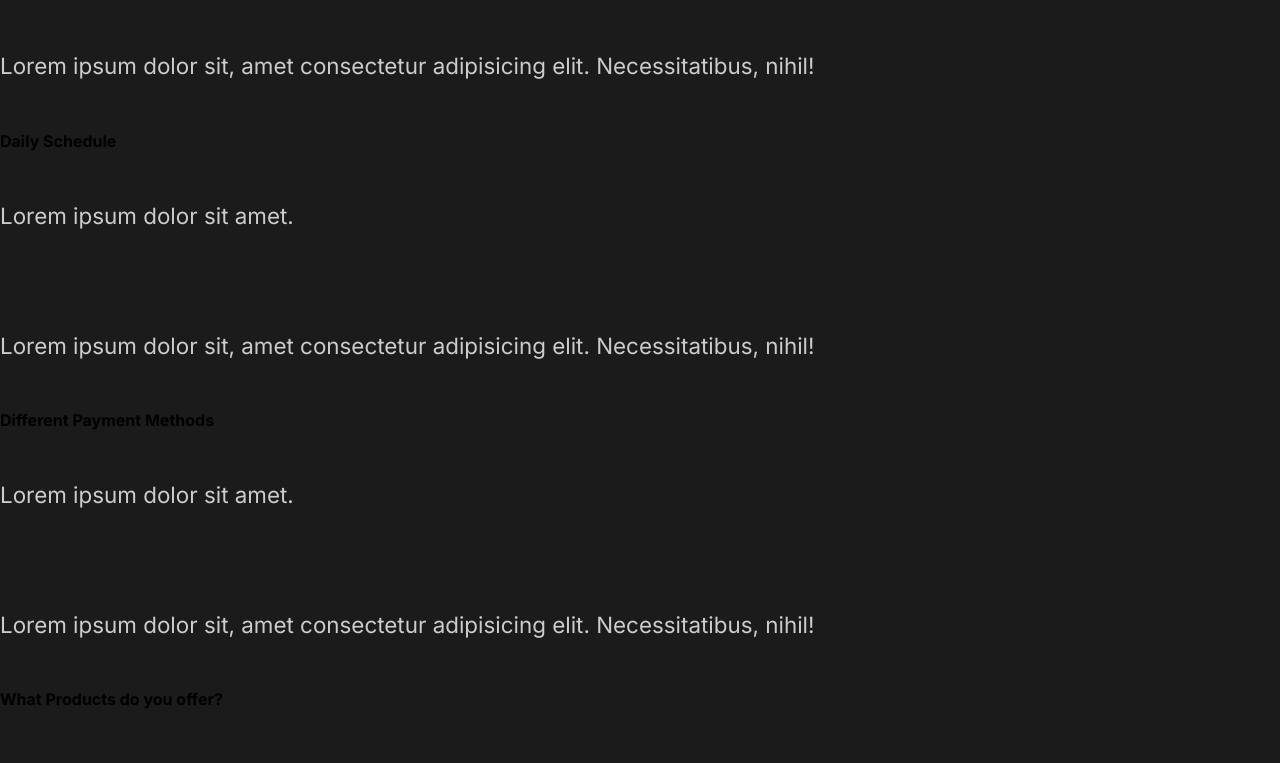
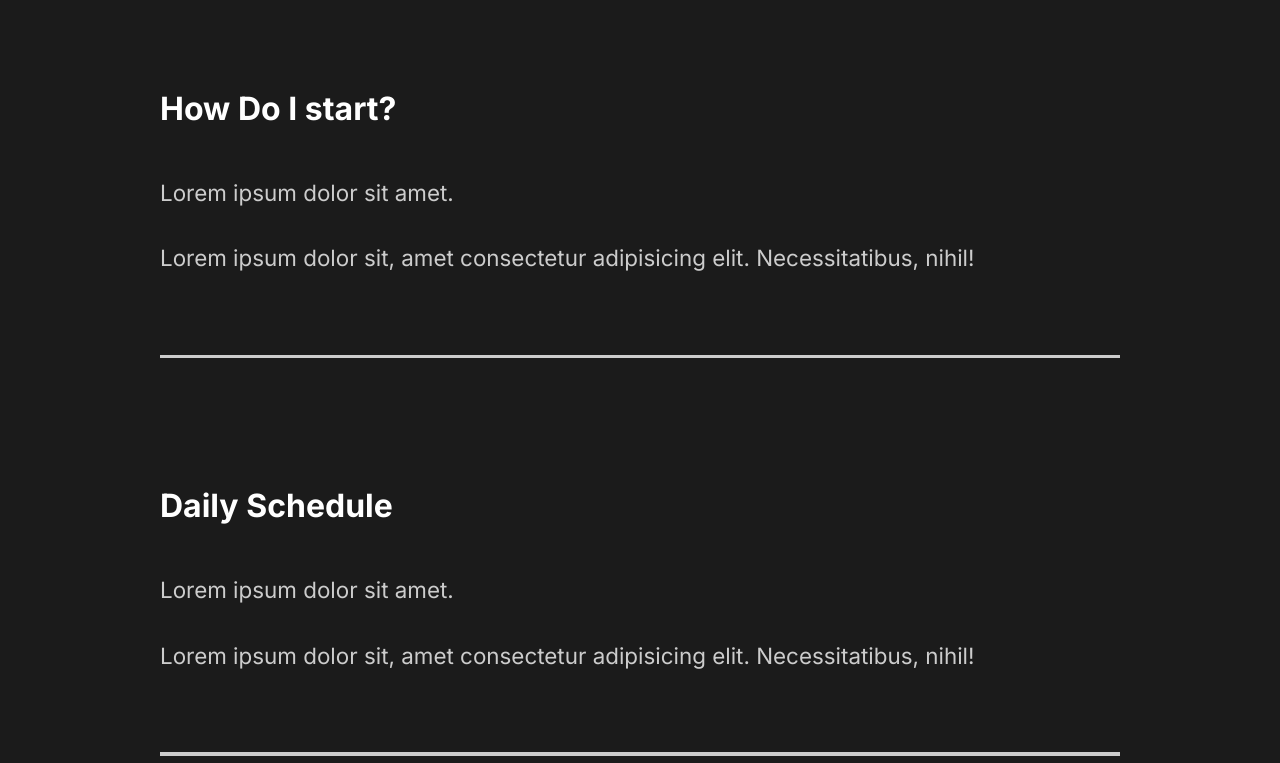
Before and after one commit to urbutisj/react-portfolio-project, a React (Create React App) app: page / in a window 1280 px wide. Shown: the part 2296-3059 px from the top of the page. Built offline with nearby package versions, Linux system fonts and the light colour scheme.

Commit message:
7. FAQ Section Styling

```diff
--- a/src/components/FaqSection.js
+++ b/src/components/FaqSection.js
@@ -1,39 +1,73 @@
 import React from 'react';
+
+import styled from 'styled-components';
+import {About} from '../styles';
 
 const FaqSection = () => {
     return (
-        <div className="faq">
+        <Faq>
             <h2>Any Questions <span>FAQ</span></h2>
-            <div className="questions">
+            <div className="question">
                 <h4>How Do I start?</h4>
                 <div className="answer">
                     <p>Lorem ipsum dolor sit amet.</p>
                     <p>Lorem ipsum dolor sit, amet consectetur adipisicing elit. Necessitatibus, nihil!</p>
                 </div>
+                <div className="faq-line"></div>
             </div>
-            <div className="questions">
+            <div className="question">
                 <h4>Daily Schedule</h4>
                 <div className="answer">
                     <p>Lorem ipsum dolor sit amet.</p>
                     <p>Lorem ipsum dolor sit, amet consectetur adipisicing elit. Necessitatibus, nihil!</p>
                 </div>
+                <div className="faq-line"></div>
             </div>
-            <div className="questions">
+            <div className="question">
                 <h4>Different Payment Methods</h4>
                 <div className="answer">
                     <p>Lorem ipsum dolor sit amet.</p>
                     <p>Lorem ipsum dolor sit, amet consectetur adipisicing elit. Necessitatibus, nihil!</p>
                 </div>
+                <div className="faq-line"></div>
             </div>
-            <div className="questions">
+            <div className="question">
                 <h4>What Products do you offer?</h4>
                 <div className="answer">
                     <p>Lorem ipsum dolor sit amet.</p>
                     <p>Lorem ipsum dolor sit, amet consectetur adipisicing elit. Necessitatibus, nihil!</p>
                 </div>
+                <div className="faq-line"></div>
             </div>
-        </div>
-    )
-}
+        </Faq>
+    );
+};
+
+const Faq = styled(About)`
+    display: block;
+    span {
+        display: block;
+    }
+    h2 {
+        padding-bottom: 2rem;
+        font-weight: lighter;
+    }
+    .faq-line {
+        background: #ccc;
+        height: 0.2rem;
+        margin: 2rem 0rem;
+        width: 100%;
+    }
+    .question {
+        padding: 3rem 0rem;
+        cursor: pointer;
+    }
+    .answer {
+        padding: 2rem 0rem;
+        p{
+            padding: 1rem 0rem;
+        }
+    }
+`;
 
 export default FaqSection;
--- a/src/components/GlobalStyle.js
+++ b/src/components/GlobalStyle.js
@@ -39,6 +39,7 @@
 
     h4 {
         font-weight: bold;
+        font-size: 2rem;
     }
 
     span {
```
